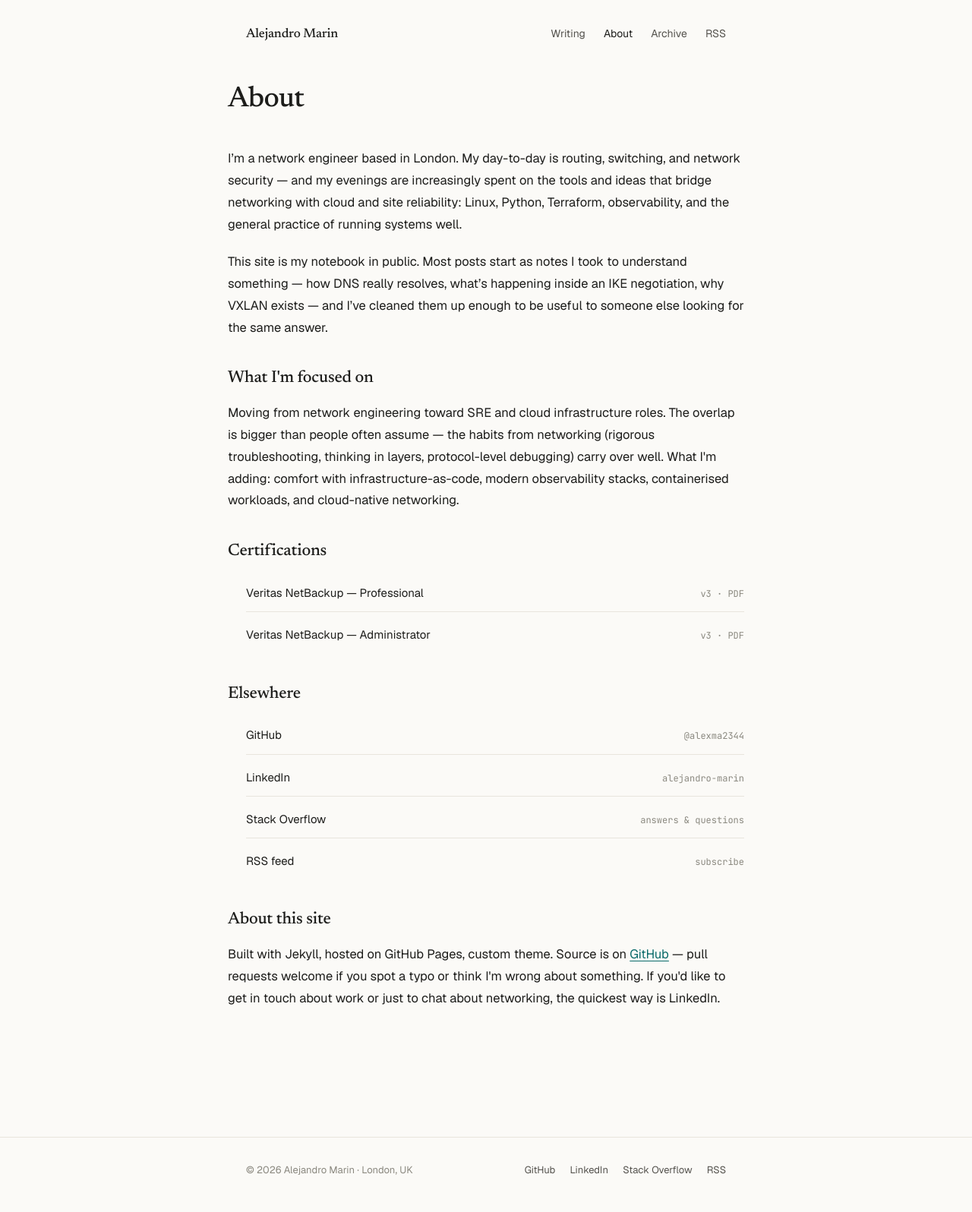
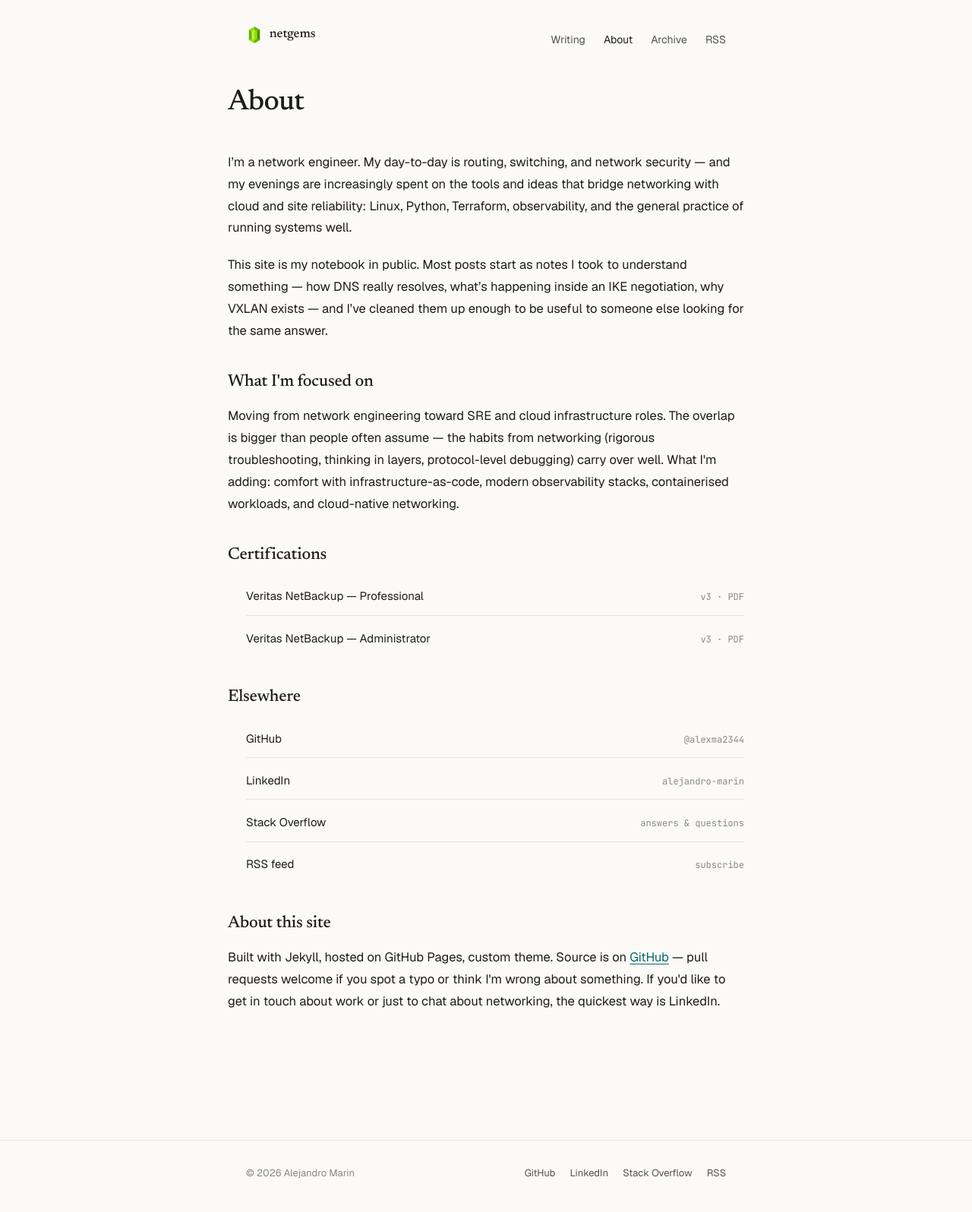
Before and after one commit to amarinjs/sitio, a Jekyll site: the page built from about.md, in a window 1280 px wide. Shown: the whole page at 76% size. Built offline with Jekyll 4.4.1, drawn with Linux system fonts in a browser that asks for light colours.

Commit message:
Rebrand to netgems with gem logo
- Header: gem icon + "netgems" replaces the plain author name
- Hero: strip location eyebrow, headline becomes "netgems.",
  new one-line lede ("Notes and thoughts about network
  technologies and solutions")
- Remove London references from about and footer; the brand is
  global, not tied to a location
- Drop in gem.png as favicon across all icon sizes
- Style .site-brand as flex to align icon + wordmark

Co-Authored-By: Claude Opus 4.7 (1M context) <noreply@anthropic.com>

```diff
--- a/_config.yml
+++ b/_config.yml
@@ -1,9 +1,9 @@
 # Site
-title: Alejandro Marin
-tagline: Network engineer · notes on infrastructure, automation, and the road to SRE
+title: netgems
+tagline: Notes and thoughts about network technologies and solutions.
 description: >-
-  Personal site and technical notebook of Alejandro Marin — a network engineer based in London,
-  writing about routing, switching, security, and the transition toward SRE and cloud infrastructure.
+  netgems — notes and thoughts about network technologies and solutions
+  by Alejandro Marin.
 url: "https://amarinjs.github.io"
 baseurl: "/sitio"
 lang: en
@@ -12,8 +12,7 @@ timezone: Europe/London
 # Author
 author:
   name: Alejandro Marin
-  location: London, UK
-  bio: Network engineer moving toward SRE and cloud infrastructure.
+  bio: Notes and thoughts about network technologies and solutions.
   email: # add if you want it public
   github: alexma2344
   linkedin: alejandro-marin-768833117
--- a/_layouts/default.html
+++ b/_layouts/default.html
@@ -19,7 +19,10 @@
 
 <header class="site-header">
   <div class="wrap site-header-inner">
-    <a href="{{ '/' | relative_url }}" class="site-brand">{{ site.author.name }}</a>
+    <a href="{{ '/' | relative_url }}" class="site-brand">
+      <img src="{{ '/assets/gem.png' | relative_url }}" alt="" class="site-brand-icon" width="24" height="24">
+      <span>netgems</span>
+    </a>
     <nav class="site-nav">
       <a href="{{ '/' | relative_url }}"{% if page.url == '/' %} class="active"{% endif %}>Writing</a>
       <a href="{{ '/about/' | relative_url }}"{% if page.url contains '/about' %} class="active"{% endif %}>About</a>
@@ -35,7 +38,7 @@
 
 <footer class="site-footer">
   <div class="wrap site-footer-inner">
-    <div>© {{ site.time | date: '%Y' }} {{ site.author.name }} · {{ site.author.location }}</div>
+    <div>© {{ site.time | date: '%Y' }} {{ site.author.name }}</div>
     <div>
       <a href="https://github.com/{{ site.author.github }}">GitHub</a>
       <a href="https://www.linkedin.com/in/{{ site.author.linkedin }}">LinkedIn</a>
--- a/about.md
+++ b/about.md
@@ -4,10 +4,10 @@ title: About
 permalink: /about/
 ---
 
-I'm a network engineer based in London. My day-to-day is routing, switching, and
-network security — and my evenings are increasingly spent on the tools and
-ideas that bridge networking with cloud and site reliability: Linux, Python,
-Terraform, observability, and the general practice of running systems well.
+I'm a network engineer. My day-to-day is routing, switching, and network
+security — and my evenings are increasingly spent on the tools and ideas that
+bridge networking with cloud and site reliability: Linux, Python, Terraform,
+observability, and the general practice of running systems well.
 
 This site is my notebook in public. Most posts start as notes I took to
 understand something — how DNS really resolves, what's happening inside an IKE
--- a/assets/css/main.scss
+++ b/assets/css/main.scss
@@ -82,12 +82,21 @@ body {
   flex-wrap: wrap;
 }
 .site-brand {
+  display: inline-flex;
+  align-items: center;
+  gap: 0.55rem;
   font-family: var(--font-serif);
   font-size: 17px;
   font-weight: 500;
   color: var(--text);
   text-decoration: none;
   letter-spacing: -0.01em;
+}
+.site-brand-icon {
+  width: 22px;
+  height: 22px;
+  display: block;
+  flex-shrink: 0;
 }
 .site-brand:hover { color: var(--accent); }
 .site-nav { display: flex; gap: 1.5rem; }
```
Also changed, not shown: _layouts/home.html (+3 -5 lines), assets/android-chrome-512x512.png, assets/apple-touch-icon.png, assets/favicon-16x16.png, assets/favicon-32x32.png, assets/favicon.ico, assets/gem.png (added).
